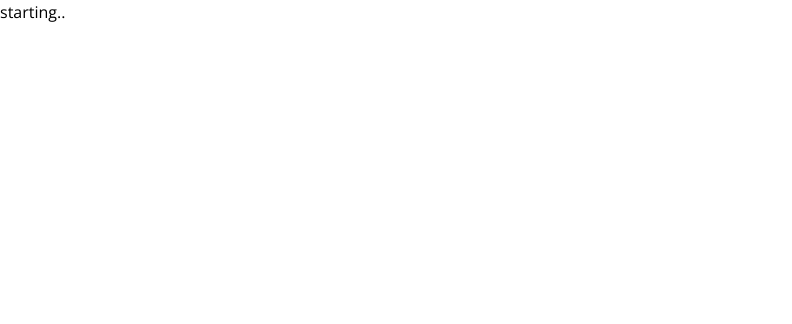
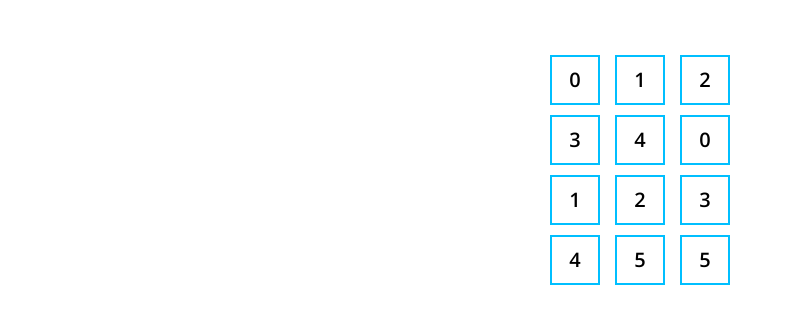
Before and after one commit to todorgarnev/memory-cards, a React (Create React App) app: page / in a window 1280 px wide. Shown: the top 324 px of the page, without its empty margins (0-792 px from the left). Built offline with nearby package versions, Linux system fonts and the light colour scheme.

Commit message:
Added mockup data; Added styles; Added number selection functionality.

```diff
--- a/package.json
+++ b/package.json
@@ -14,8 +14,7 @@
     "react": "^16.14.0",
     "react-dom": "^16.14.0",
     "react-scripts": "3.4.3",
-    "typescript": "^3.9.7",
-    "typescript-map": "0.0.7"
+    "typescript": "^3.9.7"
   },
   "scripts": {
     "start": "react-scripts start",
--- a/src/App.scss
+++ b/src/App.scss
@@ -0,0 +1,10 @@
+.app {
+  display: flex;
+  justify-content: space-between;
+  align-items: center;
+  flex-wrap: wrap;
+  margin: 0 auto;
+  padding: 5rem;
+  width: 28rem;
+  height: 34rem;
+}
--- a/src/App.tsx
+++ b/src/App.tsx
@@ -1,10 +1,38 @@
-import React from 'react';
+import React, { useEffect, useState } from 'react';
 import './App.scss';
 
-function App() {
+import Card from './components/card/Card';
+
+const App = () => {
+  const [selectedNumbers, setSelectedNumbers] = useState<number[] | []>([]);
+  const numbers: number[] = [0, 1, 2, 3, 4, 0, 1, 2, 3, 4, 5, 5];
+
+  useEffect(() => {
+    console.log(selectedNumbers);
+    console.log(selectedNumbers.length);
+
+    if (selectedNumbers.length > 1 && selectedNumbers[0] === selectedNumbers[1]) {
+      console.log('TRUE');
+    } else {
+      console.log('FALSE');
+    }
+
+    if (selectedNumbers.length > 1) {
+      setSelectedNumbers([]);
+    }
+  }, [selectedNumbers]);
+
+  const setNumber = (selectedNumber: number) => {
+    setSelectedNumbers([...selectedNumbers, selectedNumber]);
+  }
+
   return (
-    <div className="App">
-      starting..
+    <div className="app">
+      {
+        numbers.map((value, index) => {
+          return <Card key={index} number={value} setNumber={setNumber} />
+        })
+      }
     </div>
   );
 }
--- /dev/null
+++ b/src/components/card/Card.scss
@@ -0,0 +1,21 @@
+.card {
+  display: flex;
+  justify-content: center;
+  align-items: center;
+  padding: 1rem;
+  width: 5rem;
+  height: 5rem;
+  border: 2px solid deepskyblue;
+  font-size: 2rem;
+  font-weight: 600;
+
+  &.clicked {
+    pointer-events: none;
+    background-color: #ddd;
+    border-color: #ddd;
+  }
+
+  &:hover {
+    cursor: pointer;
+  }
+}
--- /dev/null
+++ b/src/components/card/Card.tsx
@@ -0,0 +1,22 @@
+import React, { FunctionComponent, useState } from 'react';
+import './Card.scss';
+
+interface CardProps {
+  number: number,
+  setNumber: Function
+}
+
+const Card: FunctionComponent<CardProps> = (props: CardProps) => {
+  const [isClicked, setIsClicked] = useState<boolean>(false);
+
+  const onClick = () => {
+    setIsClicked(true);
+    props.setNumber(props.number);
+  }
+
+  return (
+    <div className={`card ${isClicked ? 'clicked' : ''}`} onClick={onClick}>{props.number}</div>
+  )
+}
+
+export default Card;
```
